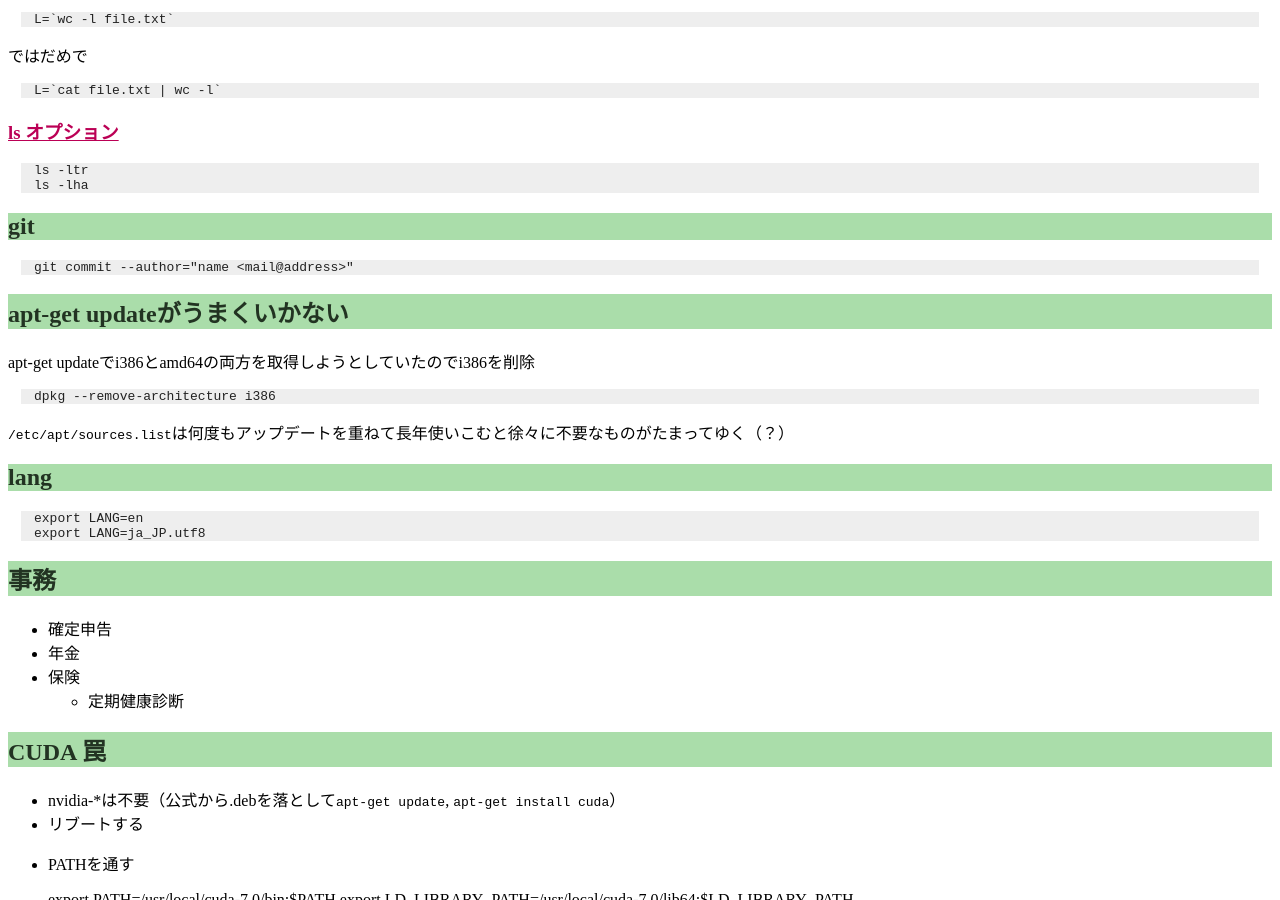
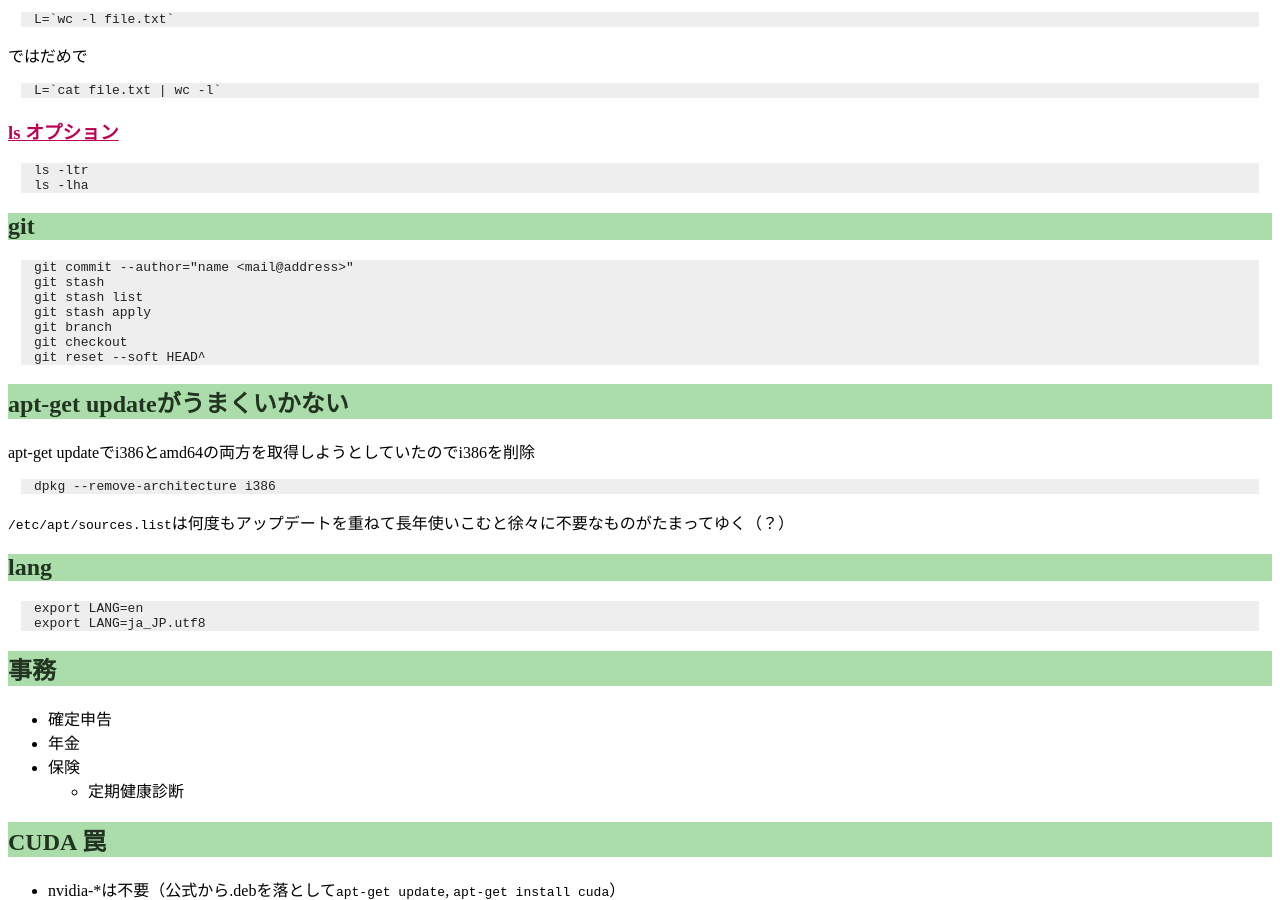
Before and after one commit to tachi-hi/tachi-hi.github.io, a Jekyll site: the page built from memo.md, in a window 1280 px wide and 900 px high, scrolled down 1318 px. Built offline with Jekyll 4.4.1, drawn with Linux system fonts in a browser that asks for light colours; formulas are drawn with MathJax 3.

Commit message:
git memo

```diff
--- a/memo.md
+++ b/memo.md
@@ -82,6 +82,12 @@ a\_{m1} & a\_{m2} & \dots & a\_{mn} \end{pmatrix} \
 ## git
 
     git commit --author="name <mail@address>"
+    git stash
+    git stash list
+    git stash apply
+    git branch
+    git checkout
+    git reset --soft HEAD^
 
 ## apt-get updateがうまくいかない
 
```
